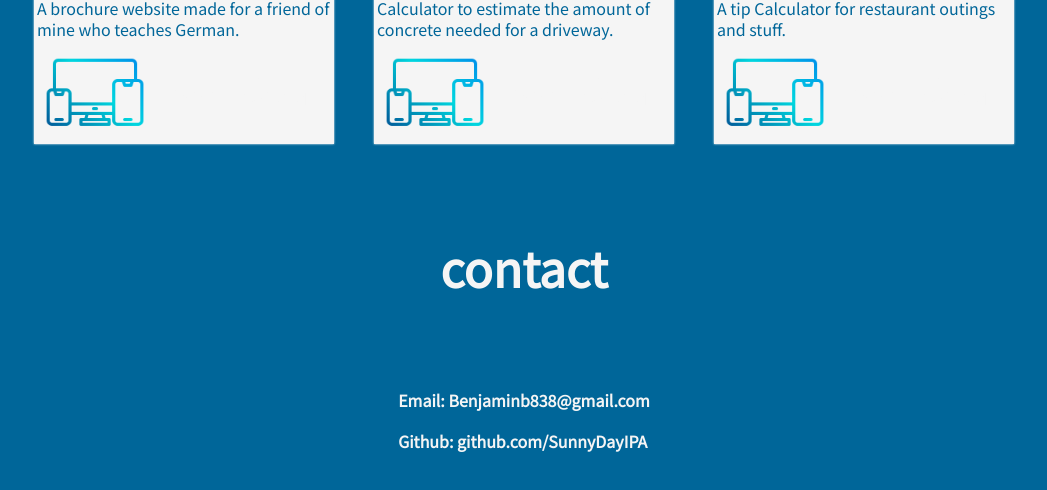
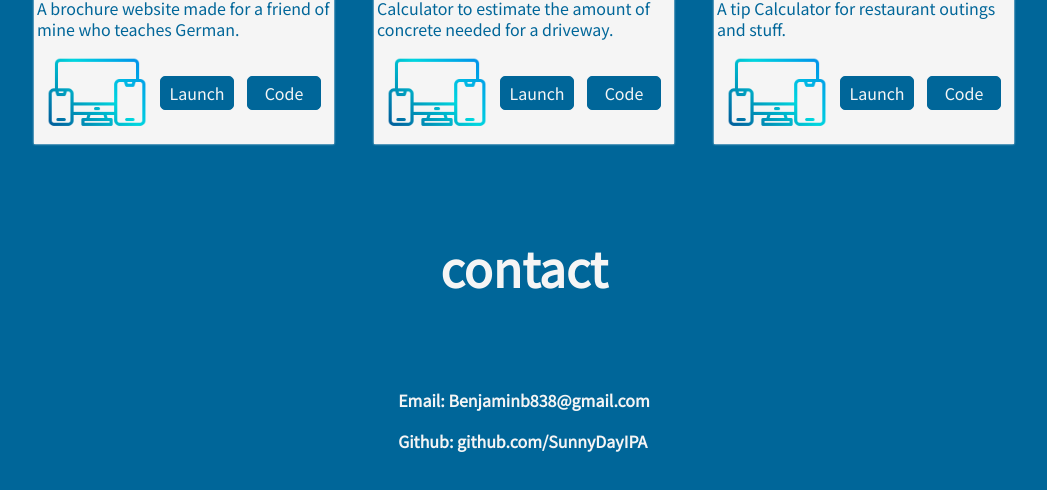
Before and after one commit to benbuob/Ben_Portfolio, a plain HTML site: page index.html in a window 1280 px wide. Shown: the part 1776-2266 px from the top of the page, without its empty margins (116-1163 px from the left). Drawn offline with nearby package versions, Linux system fonts and the light colour scheme.

Commit message:
second commit, small changes and test

```diff
--- a/index.html
+++ b/index.html
@@ -6,7 +6,7 @@
     <meta name="viewport" content="width=device-width, initial-scale=1.0">
     <link rel="stylesheet" href="style.css">
     <link rel="stylesheet" href="https://cdn.jsdelivr.net/gh/devicons/devicon@v2.11.0/devicon.min.css">
-    <title>BenjaminBuob.com</title>
+    <title>benbuob.com</title>
 </head>
 <body>
     <nav id="navbar">
@@ -58,7 +58,7 @@
                 <div class="info-row">
                     <img class="response"  src="response.png" alt="">
                     <a href="" class="btn">Launch</a>
-                    <a href="" class="btn"><i class="devicon-github-original"></i> Code</a>
+                    <a href="" class="btn">Code</a>
                 </div>
             </article>
 
@@ -69,7 +69,7 @@
                 <div class="info-row">
                     <img class="response"  src="response.png" alt="">
                     <a href="" class="btn">Launch</a>
-                    <a href="" class="btn"><i class="devicon-github-original"></i> Code</a>
+                    <a href="" class="btn">Code</a>
                 </div>
 
             </article>
@@ -80,7 +80,7 @@
                 <div class="info-row">
                     <img class="response"  src="response.png" alt="">
                     <a href="" class="btn">Launch</a>
-                    <a href="" class="btn"><i class="devicon-github-original"></i> Code</a>
+                    <a href="" class="btn">Code</a>
                 </div>
             </article>
 
--- a/style.css
+++ b/style.css
@@ -56,11 +56,15 @@ i {
 
 
 .btn {
-    border: 1px solid whitesmoke;
+    border: 1px solid #006699;
+    text-align: center;
     text-decoration: none;
+    background-color: #006699;
     color: whitesmoke;
     padding: 2%;
     border-radius: 5px;
+    width: 60px;
+    height: 20px;
 }
 
 .btn:hover {
```
